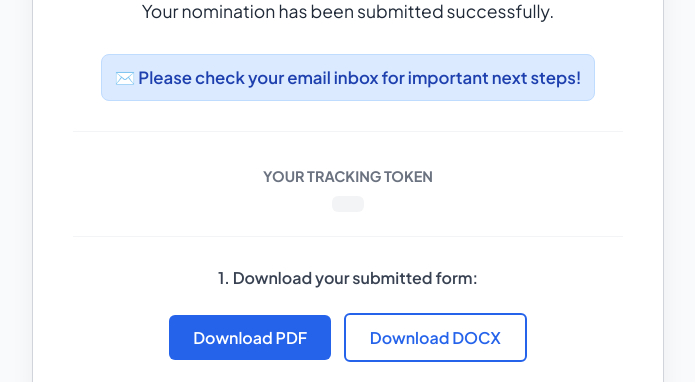
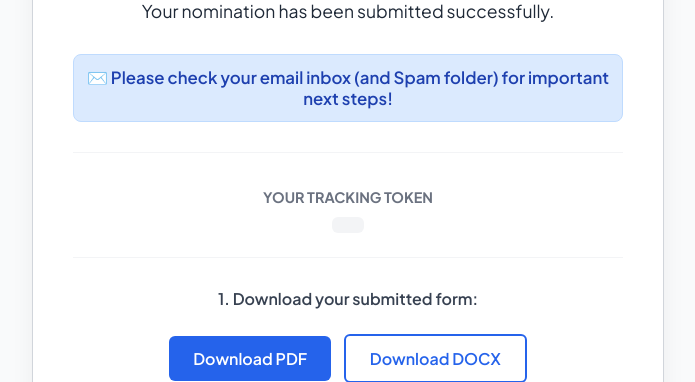
Before and after one commit to lovnishverma/futureskillsprime, a Flask app: template templates/success.html in a window 1280 px wide. Shown: the part 275-657 px from the top of the page, without its empty margins (292-987 px from the left). Run offline with Flask 3, Linux system fonts and the light colour scheme; the template is opened without the code that fills it, so the values that code supplies are empty.

Commit message:
Update success page and flash message to warn about Spam folder

```diff
--- a/routes/public.py
+++ b/routes/public.py
@@ -382,5 +382,5 @@ def upload_media(token):
             except Exception as e:
                 logging.error(f"Failed to send completed welcome email: {e}")
 
-    flash("Media uploaded successfully! Your form has been updated. Please check your email for the final form.", "success")
+    flash("Media uploaded successfully! Your form has been updated. Please check your email (and Spam folder) for the final form.", "success")
     return render_template("search.html", rows=[row])
--- a/templates/success.html
+++ b/templates/success.html
@@ -105,7 +105,7 @@
         <p style="font-size: 1.1em;">Thank you, <strong>{{ name }}</strong>.<br>Your nomination has been submitted successfully.</p>
 
         <div style="margin-top: 15px; background-color: #dbeafe; color: #1e40af; padding: 12px; border-radius: 8px; font-weight: 600; display: inline-block; font-size: 1.05em; border: 1px solid #bfdbfe;">
-            ✉️ Please check your email inbox for important next steps!
+            ✉️ Please check your email inbox (and Spam folder) for important next steps!
         </div>
 
         <div style="margin: 30px 0; padding: 20px 0; border-top: 1px solid #f3f4f6; border-bottom: 1px solid #f3f4f6;">
```
